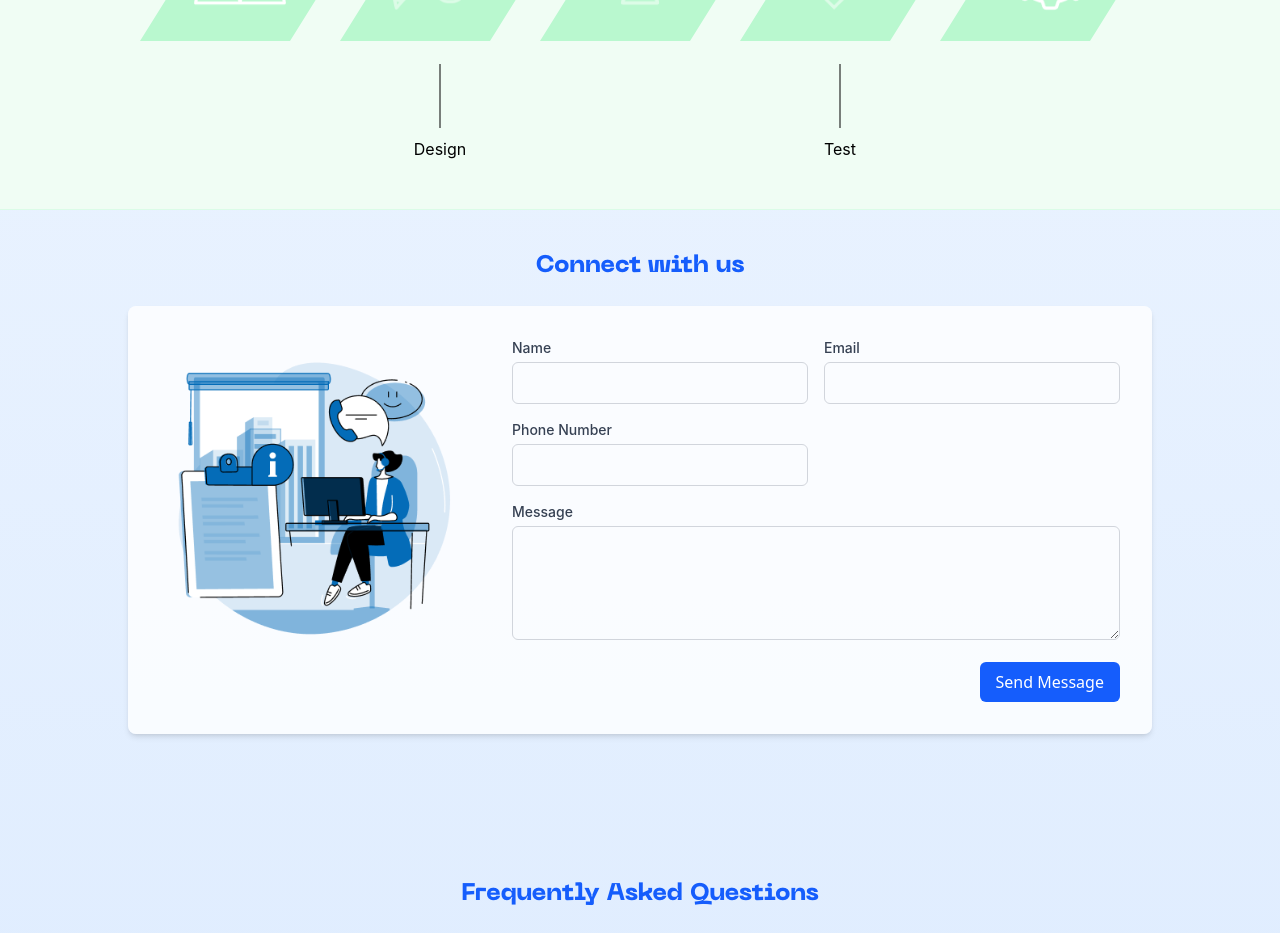
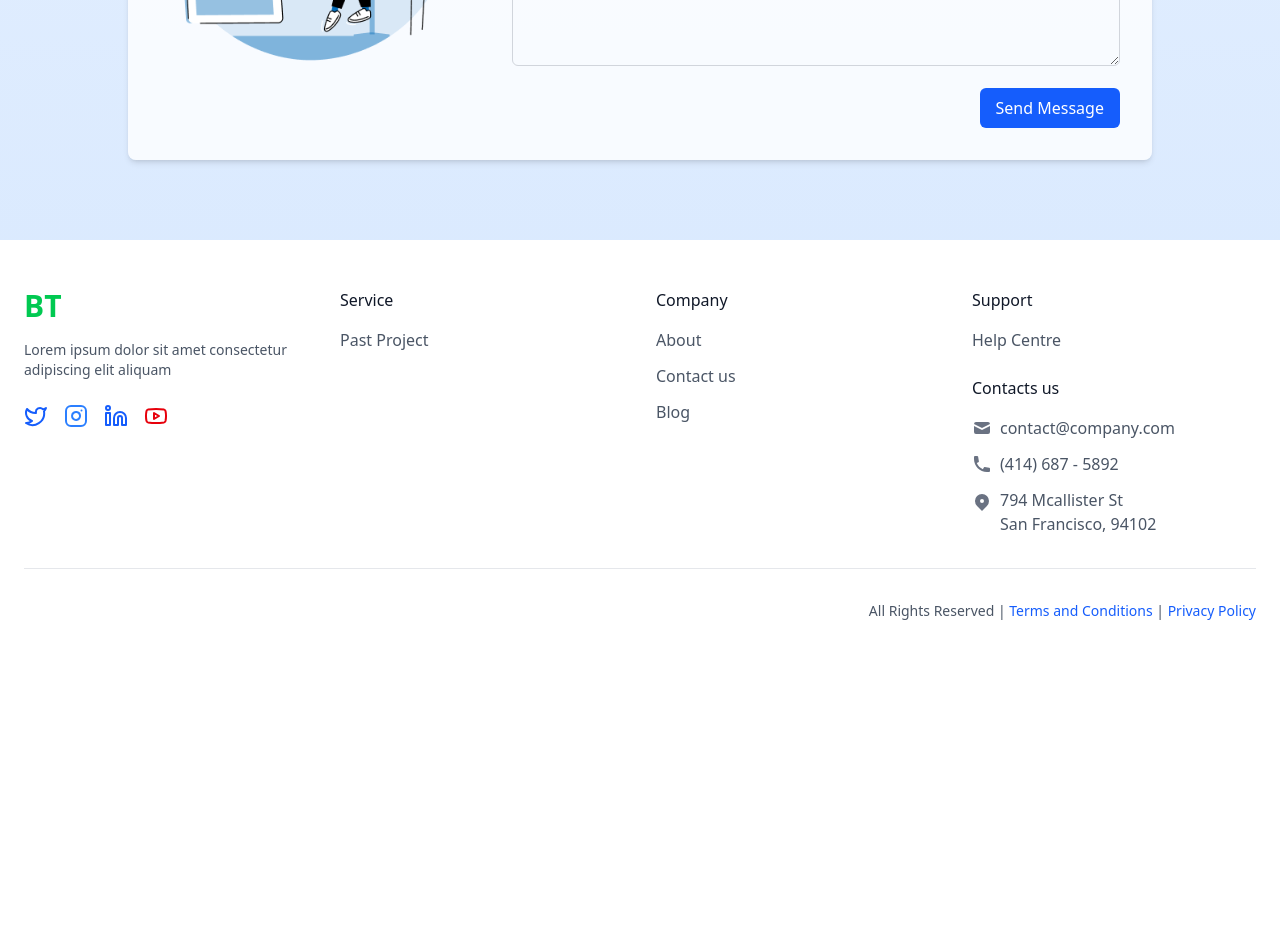
Before and after one commit to parjanya-rajput/basic-tech, a React (Vite) app: page /blogs in a window 1280 px wide. Shown: the part 2120-3053 px from the top of the page. After the commit the page ends 2789 px from the top, so only its background shows below. Built offline with nearby package versions, Linux system fonts and the light colour scheme.

Commit message:
minor changes

```diff
--- a/src/Pages/BlogPost.tsx
+++ b/src/Pages/BlogPost.tsx
@@ -11,9 +11,7 @@ const BlogPostPage = () => {
       <BlogContent />
       <BlogGrid />
       <BlogsSlider />
-      <ProcessWeFollow />
       <Contactus />
-      <Faq />
     </>
   );
 };
--- a/src/Pages/Blogs.tsx
+++ b/src/Pages/Blogs.tsx
@@ -12,9 +12,7 @@ const BlogPage = () => {
       <HeroSection />
       <BlogGrid />
       <BlogsSlider />
-      <ProcessWeFollow />
       <Contactus />
-      <Faq />
     </div>
   );
 };
--- a/src/Pages/PastProjects.tsx
+++ b/src/Pages/PastProjects.tsx
@@ -52,6 +52,32 @@ export const HeaderSection = ({ logo, projectName, subtitle }: { logo: string; p
     <h2 className="text-2xl text-cyan-500 font-medium font-neue">{subtitle}</h2>
   </div>
 );
+
+// export const HeaderSection = ({ logo, projectName, subtitle }: { logo: string; projectName: string; subtitle: string }) => (
+//   <div className="relative text-center mb-10 p-8 md:p-12 rounded-2xl overflow-hidden">
+//     {/* Background Image Container */}
+//     <div
+//       className="absolute inset-0 bg-cover bg-center bg-no-repeat"
+//       style={{
+//         backgroundImage: `url(${logo})`,
+//         filter: 'brightness(0.3)' // Darken the background image
+//       }}
+//     />
+
+//     {/* Gradient Overlay */}
+//     <div className="absolute inset-0 bg-gradient-to-br from-blue-100/80 to-white/80 backdrop-blur-sm" />
+
+//     {/* Content */}
+//     <div className="relative z-10">
+//       <h1 className="text-2xl md:text-3xl font-bold text-blue-600 mb-2 font-neue">
+//         {projectName}
+//       </h1>
+//       <h2 className="text-2xl text-cyan-500 font-medium font-neue">
+//         {subtitle}
+//       </h2>
+//     </div>
+//   </div>
+// );
 
 // Client Info Section Component
 export const ClientInfoSection = ({ clientInfo }: { clientInfo: { label: string; value: string }[] }) => (
@@ -204,10 +230,8 @@ const ProjectCaseStudy = () => {
         <DesignSection design={data.design} designImage={data.designImage} />
         <SolutionSection solution={data.solution} solutionPoints={data.solutionPoints} solutionImage={data.solutionImage} />
         <TechStackPage />
-        <ProcessWeFollow />
         <OtherProjects />
         <Contactus />
-        <Faq />
       </div>
     </div>
   )
```
